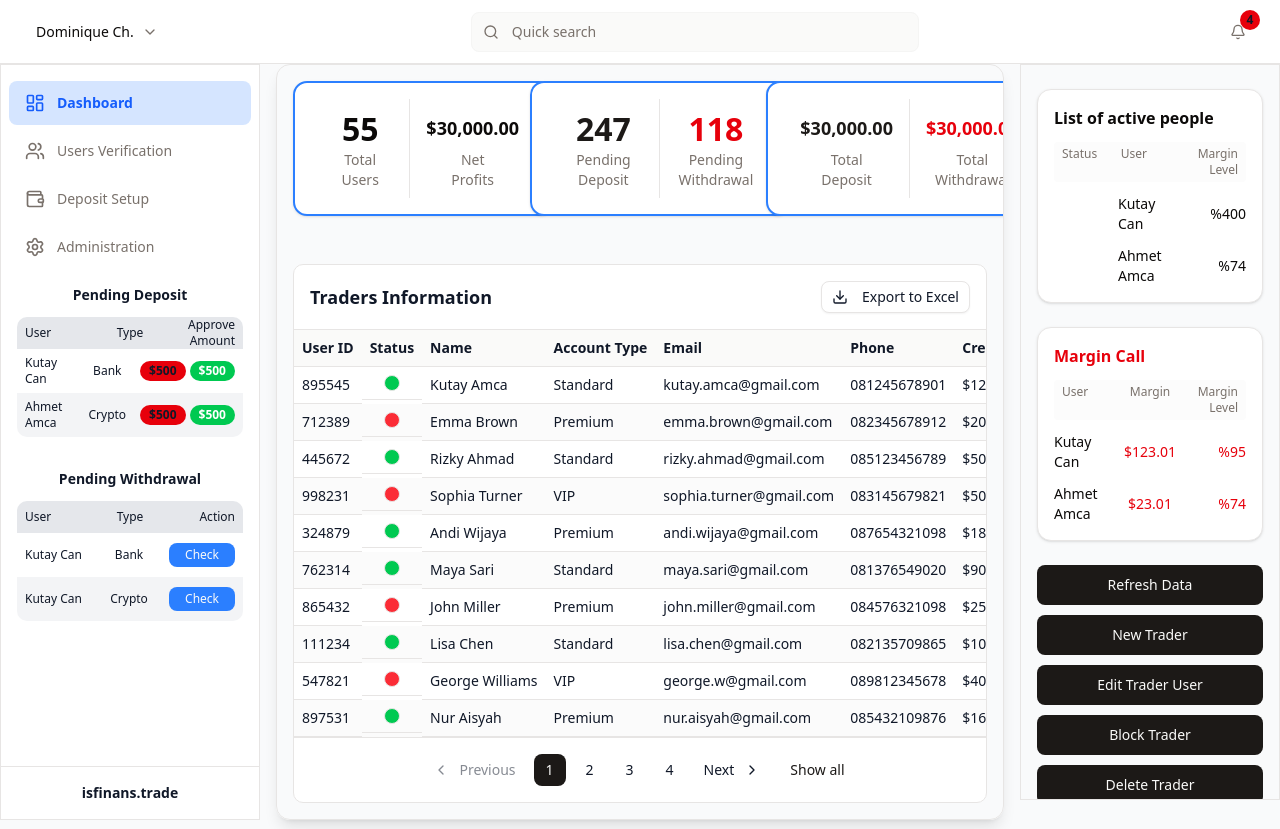
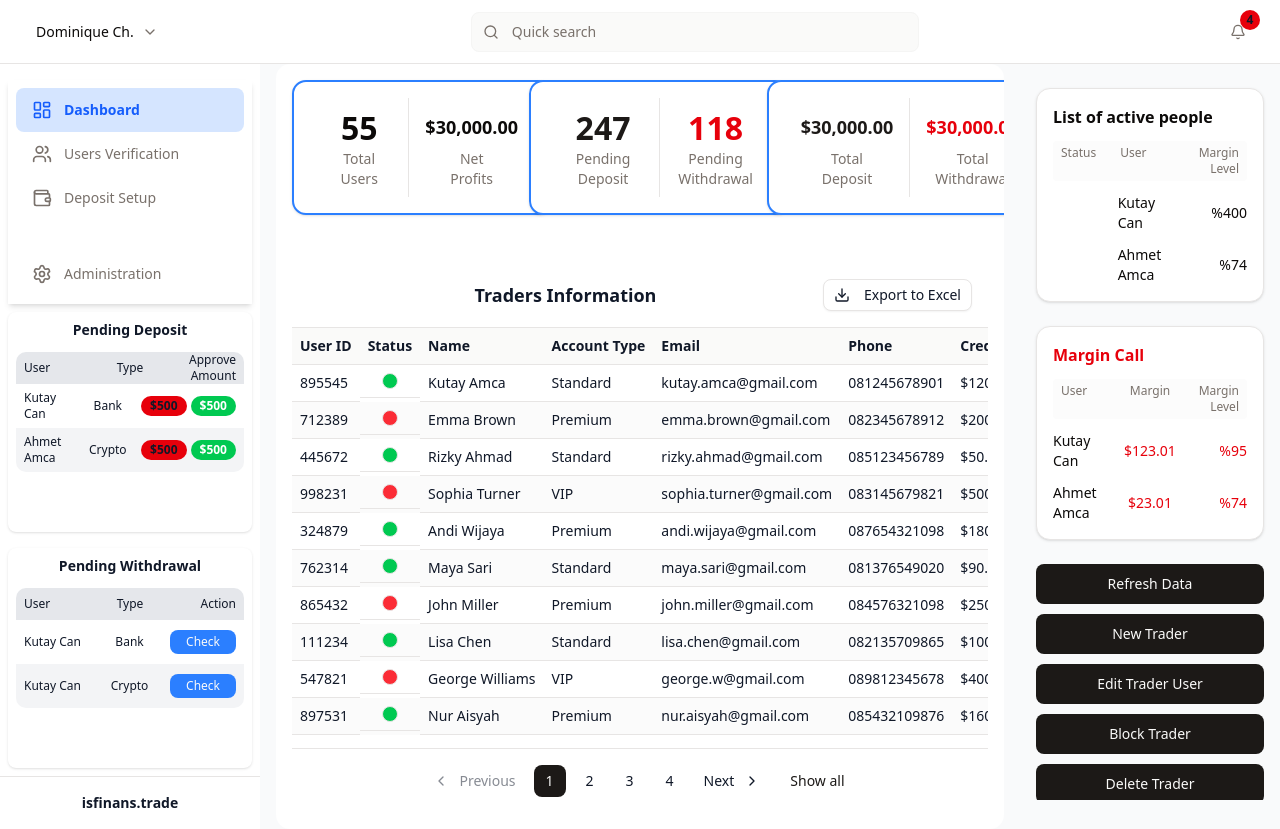
Before and after one commit to farihulrouf/edgetradey, a Next.js app: page /dashboard in a window 1280 px wide. Built offline with nearby package versions, Linux system fonts and the light colour scheme.

Commit message:
remove_border

```diff
--- a/app/dashboard/layout.tsx
+++ b/app/dashboard/layout.tsx
@@ -21,7 +21,7 @@ export default function DashboardLayout({ children }: { children: React.ReactNod
         <DashboardSidebar activePath={pathname} />
 
         {/* Main content */}
-        <main className="flex flex-col border flex-1 overflow-y-auto overflow-x-auto p-4 rounded-xl shadow-lg relative z-10">
+        <main className="flex bg-white flex-col flex-1 overflow-y-auto overflow-x-auto p-4 rounded-xl relative z-10">
           <StatsCards />
           <div className="mt-6 flex-1 min-w-full">
             {children}
--- a/components/dashboard/ActionPanel.tsx
+++ b/components/dashboard/ActionPanel.tsx
@@ -16,7 +16,7 @@ const marginCalls = [
 export const ActionPanel = () => {
   return (
     <aside
-  className="w-full py-2 sticky top-16 overflow-y-auto border flex flex-col gap-6 p-4"
+  className="w-full py-2 sticky top-16 overflow-y-auto flex flex-col gap-6 p-4"
   style={{ height: 'calc(100vh - 4rem)' }}
 >
   <MarginCallPanel activePeople={activePeople} marginCalls={marginCalls} />
--- a/components/dashboard/DashboardSidebar.tsx
+++ b/components/dashboard/DashboardSidebar.tsx
@@ -35,11 +35,15 @@ export const DashboardSidebar = ({ activePath }: DashboardSidebarProps) => {
 
   return (
     <>
-      <aside className="w-[260px] flex-shrink-0 border flex flex-col bg-white h-full">
+      <aside className="w-[260px] flex-shrink-0 flex flex-col bg-white h-full">
         {/* Navigation */}
         <nav className="mt-4 px-2 space-y-1">
+          <div className="p-2 bg-white shadow-md">
             {navigationItems.map(item => {
               const active = activePath === item.path
+              // Khusus tombol Administration kasih margin top
+              const extraMargin = item.label === "Administration" ? "mt-8" : ""
+
               return (
                 <button
                   key={item.label}
@@ -48,7 +52,8 @@ export const DashboardSidebar = ({ activePath }: DashboardSidebarProps) => {
                     "w-full flex items-center gap-3 px-4 py-3 text-sm rounded-md transition-colors",
                     active
                       ? "bg-blue-500/20 text-blue-600 font-semibold"
-                    : "text-muted-foreground hover:bg-muted"
+                      : "text-muted-foreground hover:bg-muted",
+                    extraMargin
                   )}
                 >
                   <item.icon className="w-5 h-5" />
@@ -56,6 +61,8 @@ export const DashboardSidebar = ({ activePath }: DashboardSidebarProps) => {
                 </button>
               )
             })}
+          </div>
+
         </nav>
 
         {/* Pending Deposit & Withdrawal */}
--- a/components/dashboard/TradersTable.tsx
+++ b/components/dashboard/TradersTable.tsx
@@ -47,14 +47,16 @@ export const TradersTable = () => {
 
   return (
     <>
-      <div className="bg-card rounded-lg border border-border flex flex-col h-full w-full">
+      <div className="bg-card rounded-lg flex flex-col h-full w-full">
         {/* Header */}
-        <div className="flex justify-between items-center p-4 border-b border-border flex-shrink-0">
-          <h2 className="text-lg font-semibold">Traders Information</h2>
+        {/* Header */}
+        <div className="flex items-center p-4 border-b border-border flex-shrink-0">
+          <h2 className="flex-1 text-center text-lg font-semibold">Traders Information</h2>
           <Button variant="outline" size="sm" className="flex items-center">
             <Download className="w-4 h-4 mr-2" /> Export to Excel
           </Button>
         </div>
+
 
         {/* Table wrapper */}
         <div className="flex-1 overflow-x-auto">
--- a/components/dashboard/cards/PendingDeposit.tsx
+++ b/components/dashboard/cards/PendingDeposit.tsx
@@ -15,7 +15,7 @@ interface PendingDepositProps {
 
 export const PendingDeposit = ({ deposits }: PendingDepositProps) => {
   return (
-    <div className="bg-white rounded-md p-2">
+    <div className="bg-white rounded-md p-2 h-[220px] shadow">
       <h3 className="font-semibold text-sm mb-3 text-center">Pending Deposit</h3>
       <div className="space-y-0">
         <div className="flex items-center justify-between text-xs font-medium px-2 rounded-t-lg h-8 bg-gray-200">
--- a/components/dashboard/cards/PendingWithdrawal.tsx
+++ b/components/dashboard/cards/PendingWithdrawal.tsx
@@ -14,7 +14,7 @@ interface PendingWithdrawalProps {
 
 export const PendingWithdrawal = ({ withdrawals }: PendingWithdrawalProps) => {
   return (
-    <div className="bg-white rounded-md p-2">
+    <div className="bg-white rounded-md p-2 h-[220px] shadow">
       <h3 className="font-semibold text-center text-sm mb-3">Pending Withdrawal</h3>
       <div className="space-y-0">
         <div className="flex items-center justify-between text-xs font-medium px-2 rounded-t-lg h-8 bg-gray-200">
```
Lines whose indentation alone changed are shown as unchanged.
